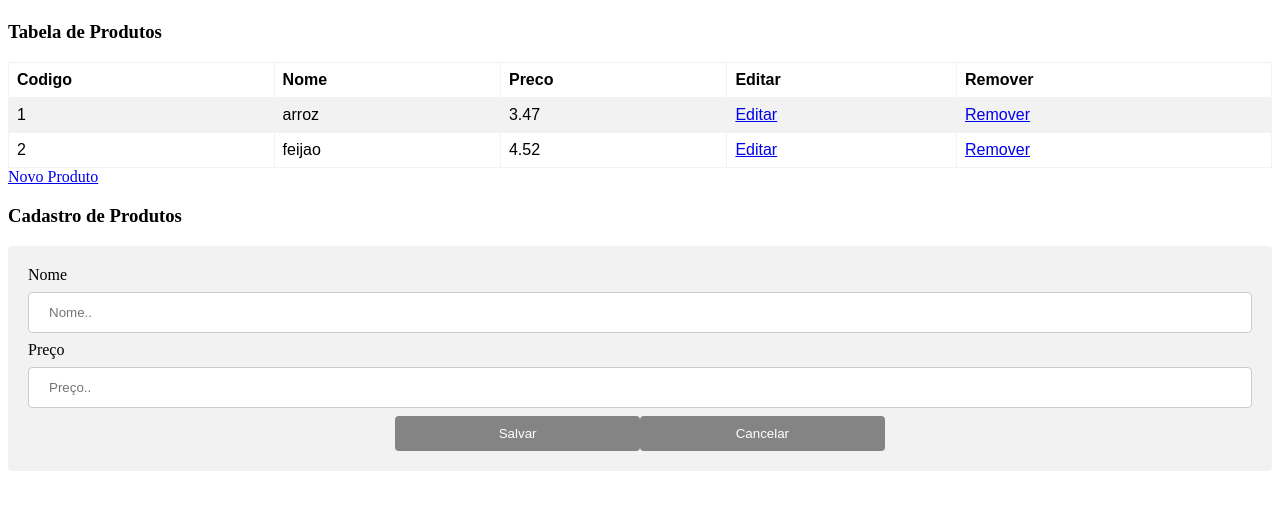
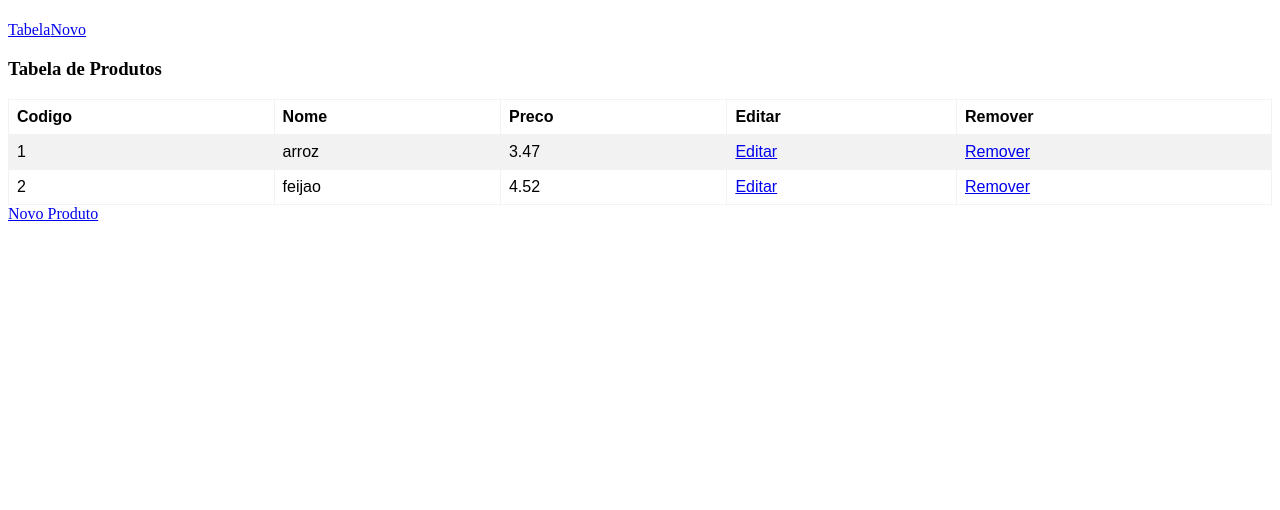
Before and after one commit to lauabitante/fspoa-musical-instruments, an Angular app in the folder musical-instruments/: page /lista in a window 1280 px wide. Shown: the top 510 px of the page. Built offline with nearby package versions, Linux system fonts and the light colour scheme.

Commit message:
Created routes

```diff
--- a/musical-instruments/src/app/app.component.html
+++ b/musical-instruments/src/app/app.component.html
@@ -1,3 +1,7 @@
 <h1>{{titulo}}</h1>
-<app-tabela-produtos></app-tabela-produtos>
-<app-form-produtos></app-form-produtos>
+<nav>
+    <a routerLink="lista">Tabela</a>
+    <a routerLink="novo">Novo</a>
+</nav>
+
+<router-outlet></router-outlet>
--- a/musical-instruments/src/app/form-produtos/form-produtos.component.ts
+++ b/musical-instruments/src/app/form-produtos/form-produtos.component.ts
@@ -1,6 +1,7 @@
 import { Component, OnInit } from '@angular/core';
 import { CrudProdutosService } from "app/crud-produtos.service";
 import { Produto } from "app/produto";
+import { Router } from "@angular/router";
 
 @Component({
   selector: 'app-form-produtos',
@@ -12,7 +13,7 @@ export class FormProdutosComponent implements OnInit {
   titulo = "Cadastro de Produtos";
   produto:Produto;
 
-  constructor(private servico:CrudProdutosService) { }
+  constructor(private servico:CrudProdutosService, private router:Router) { }
 
   ngOnInit() {
     this.produto = new Produto();
@@ -20,10 +21,10 @@ export class FormProdutosComponent implements OnInit {
 
   salvarProduto() {
     this.servico.adicionarProduto(this.produto);
-    this.produto = new Produto();
+    this.router.navigate(['/lista']);
   }
 
   cancelar() {
-    this.produto = new Produto();
+    this.router.navigate(['/lista']);
   }
 }
--- a/musical-instruments/src/app/tabela-produtos/tabela-produtos.component.html
+++ b/musical-instruments/src/app/tabela-produtos/tabela-produtos.component.html
@@ -16,4 +16,4 @@
   </tr>
 </table>
 
-<a href="#">Novo Produto</a>
+<a routerLink="/novo">Novo Produto</a>
```
Also changed, not shown: musical-instruments/src/app/app.module.ts (+9 -1 lines).
